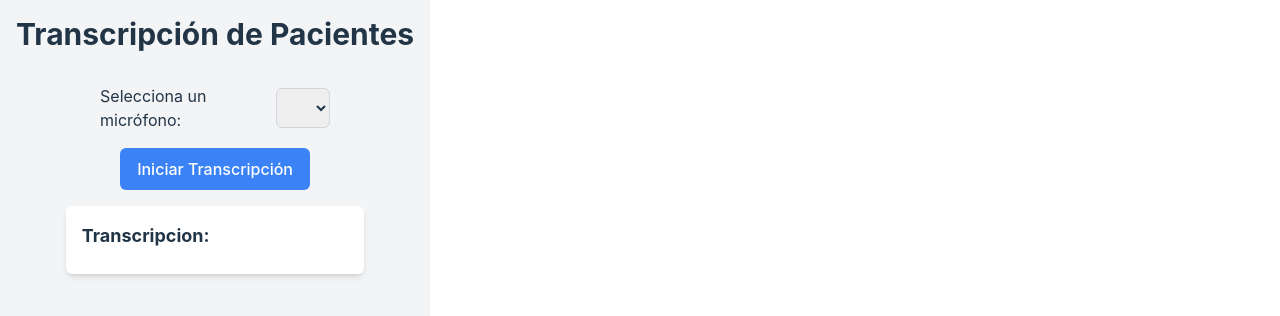
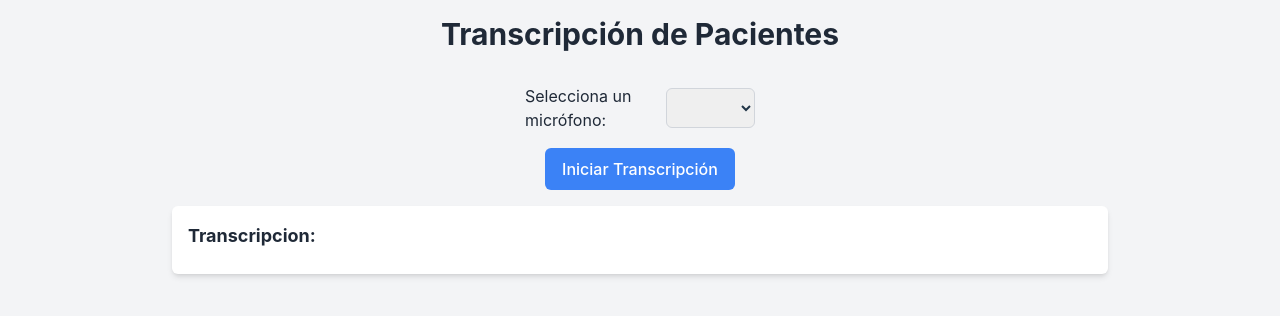
Before and after one commit to Diego-DPL/cleverthera, a React (Vite) app: page / in a window 1280 px wide. Shown: the top 316 px of the page. Built offline with nearby package versions, Linux system fonts and the light colour scheme.

Commit message:
optimizacion de cambios

```diff
--- a/src/App.tsx
+++ b/src/App.tsx
@@ -32,8 +32,8 @@ const App: React.FC = () => {
   };
 
   return (
-    <div className="min-h-screen bg-gray-100 flex flex-col items-center p-4">
-      <h1 className="text-3xl font-bold mb-8">Transcripción de Pacientes</h1>
+    <div className="min-h-screen w-screen bg-gray-100 flex flex-col items-center p-4">
+      <h1 className="text-3xl text-gray-800 font-bold mb-8">Transcripción de Pacientes</h1>
       <AudioDeviceSelector
         selectedDeviceId={selectedDeviceId}
         setSelectedDeviceId={setSelectedDeviceId}
@@ -41,19 +41,19 @@ const App: React.FC = () => {
       <StartButton isRecording={isRecording} onStartStop={handleStartStop} />
       {micStream && (
         <div>
-          <h3>Visualización del Micrófono</h3>
+          <h3 className='text-gray-800'>Visualización del Micrófono</h3>
           <AudioVisualizer stream={micStream} />
         </div>
       )}
       {systemStream && (
         <div>
-          <h3>Visualización del Audio del Sistema</h3>
+          <h3 className='text-gray-800'>Visualización del Audio del Sistema</h3>
           <AudioVisualizer stream={systemStream} />
         </div>
       )}
       {combinedStream && (
         <div>
-          <h3>Visualización del Audio Combinado</h3>
+          <h3 className='text-gray-800'>Visualización del Audio Combinado</h3>
           <AudioVisualizer stream={combinedStream} />
         </div>
       )}
--- a/src/components/AudioDeviceSelector.tsx
+++ b/src/components/AudioDeviceSelector.tsx
@@ -24,12 +24,12 @@ const AudioDeviceSelector: React.FC<AudioDeviceSelectorProps> = ({
 
   return (
     <div className='flex justify-center items-center mb-4'>
-      <label htmlFor="audio-input">Selecciona un micrófono:</label>
+      <label className='text-gray-800' htmlFor="audio-input">Selecciona un micrófono: </label>
       <select
         id="audio-input"
         value={selectedDeviceId || ''}
         onChange={(e) => setSelectedDeviceId(e.target.value)}
-        className='block w-[25%] p-2 border border-gray-300 rounded-md'
+        className='block w-[50%] p-2 border border-gray-300 rounded-md'
       >
         {devices.map((device) => (
           <option key={device.deviceId} value={device.deviceId}>
--- a/src/components/TranscriptionPanel.tsx
+++ b/src/components/TranscriptionPanel.tsx
@@ -13,10 +13,10 @@ interface TranscriptionPanelProps {
 const TranscriptionPanel: React.FC<TranscriptionPanelProps> = ({ transcriptions }) => {
   return (
     <div className="bg-white p-4 rounded-md shadow-md w-3/4 h-3/4 max-h-screen overflow-y-auto mt-4">
-      <h2 className="text-lg font-bold mb-2">Transcripcion:</h2>
+      <h2 className="text-lg text-gray-800 font-bold mb-2">Transcripcion:</h2>
       {transcriptions.map((transcription, index) => (
         <div key={index} className="mb-2">
-          <strong>{transcription.speaker}:</strong> {transcription.text}
+          <strong className='text-gray-800'>{transcription.speaker}:</strong> <span className='text-gray-800'>{transcription.text}</span>
         </div>
       ))}
     </div>
--- a/src/hooks/useAudioCapture.ts
+++ b/src/hooks/useAudioCapture.ts
@@ -59,9 +59,9 @@ const useAudioCapture = ({ setTranscriptions, selectedDeviceId }: UseAudioCaptur
       const combinedStreamLocal = destination.stream;
       setCombinedStream(combinedStreamLocal);
 
+      console.log('llamada al websocket');
 //      socketRef.current = new WebSocket('ws://localhost:8000/ws/audio');
         socketRef.current = new WebSocket('wss://cleverthera-e0e22ef57185.herokuapp.com/ws/audio');
-
 
       socketRef.current.onopen = () => {
         console.log('Conectado al servidor de WebSocket');
```
